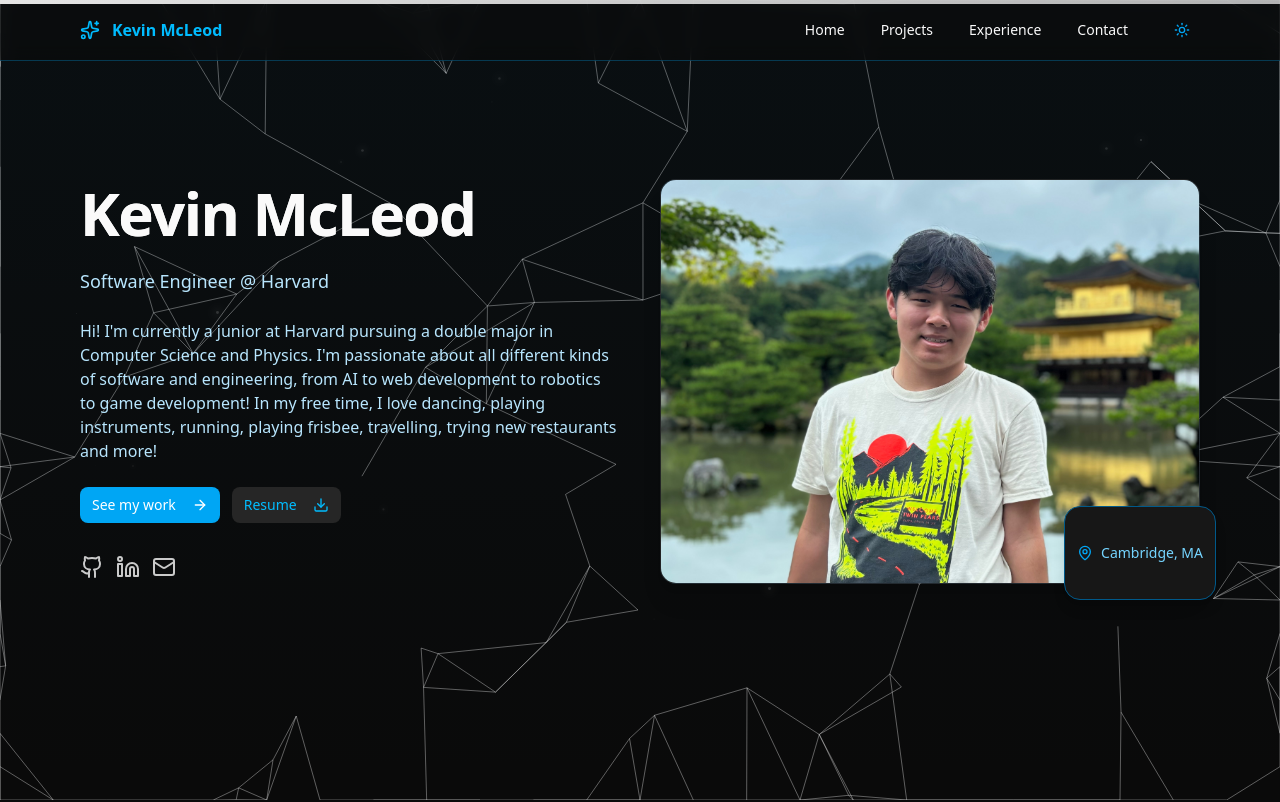
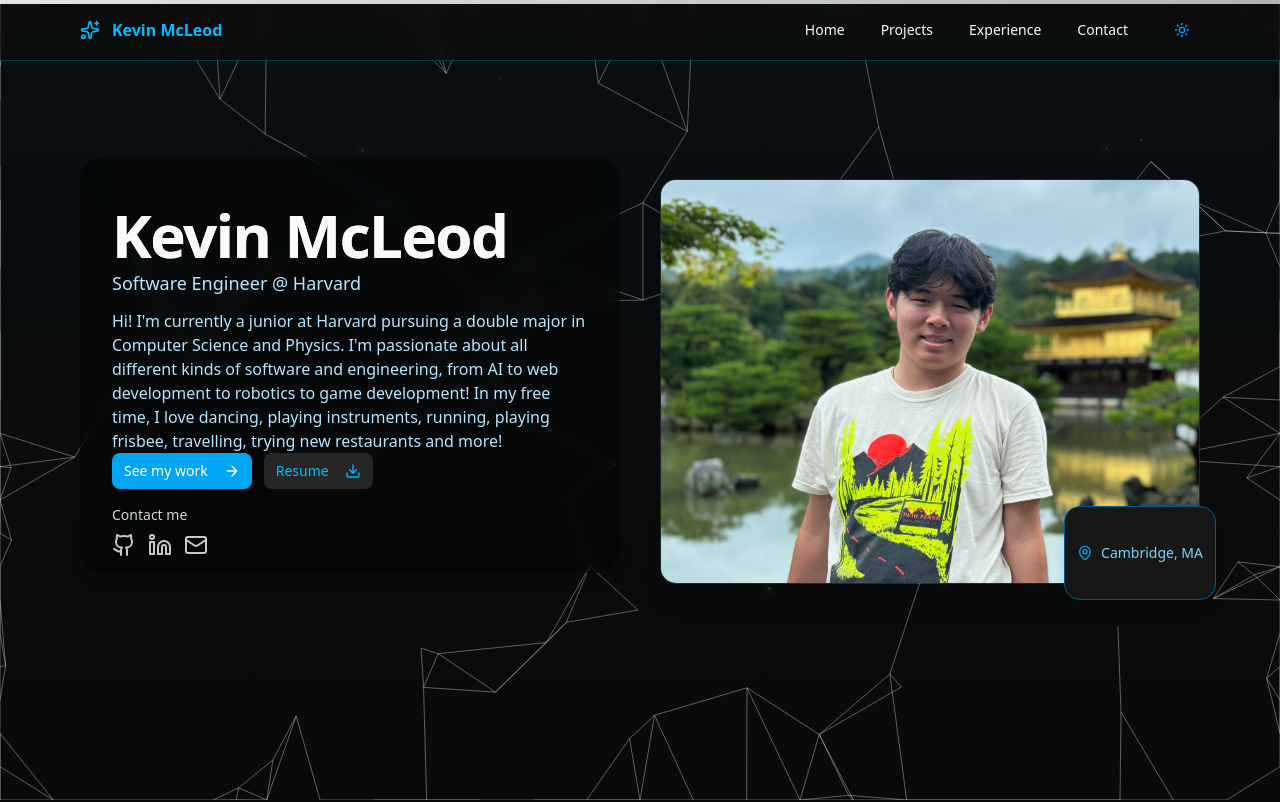
Before and after one commit to Night5kies/portfolio, a Next.js app: page / in a window 1280 px wide. Shown: the top 802 px of the page. Built offline with nearby package versions, Linux system fonts and the light colour scheme.

Commit message:
partly transparent background for hero section text

```diff
--- a/src/app/page.tsx
+++ b/src/app/page.tsx
@@ -418,13 +418,17 @@
     <section id="home" className="relative overflow-hidden h-screen flex items-center justify-center mt-[-10vh]">
       <div className="absolute inset-0 -z-10 opacity-30 dark:opacity-40 bg-gradient-to-b from-sky-100/20 to-transparent dark:from-sky-900/20"/>
       <SparkleField />
-      <div className="mx-auto max-w-6xl px-4 py-20 md:py-28 grid md:grid-cols-2 gap-10 items-center">
-        <motion.div variants={containerVariants} initial="hidden" animate="show" className="space-y-6">
-          <h1 className="text-4xl md:text-6xl font-bold tracking-tight bg-clip-text bg-[linear-gradient(90deg,theme(colors.foreground),theme(colors.primary))]">
+      <div className="mx-auto max-w-6xl px-4 py-20 md:py-28 grid md:grid-cols-2 gap-10 items-center ">
+        <motion.div variants={containerVariants} initial="hidden" animate="show" className="space-y-6 ">
+          <div className="relative">
+            {/* translucent background card behind the text */}
+            <div className="absolute inset-0 -z-10 rounded-3xl bg-white/60 dark:bg-black/40 backdrop-blur-sm shadow-lg transform -translate-y-2 md:-translate-y-4 mx-0 md:mx-0" />
+            <div className="relative px-4 py-6 md:py-8 md:px-8 rounded-2xl">
+              <h1 className="text-4xl md:text-6xl font-bold tracking-tight bg-clip-text bg-[linear-gradient(90deg,theme(colors.foreground),theme(colors.primary))]">
             {PROFILE.name}
           </h1>
-          <p className="text-lg text-sky-800 dark:text-sky-200">{PROFILE.title}</p>
-          <p className="text-sky-800 dark:text-sky-200 max-w-prose">{PROFILE.blurb}</p>
+              <p className="text-lg text-sky-800 dark:text-sky-200 mt-1">{PROFILE.title}</p>
+              <p className="text-sky-800 dark:text-sky-200 max-w-prose mt-3">{PROFILE.blurb}</p>
           <div className="flex flex-wrap gap-3">
             <Button onClick={() => document.getElementById("projects")?.scrollIntoView({ behavior: "smooth" })} className='bg-sky-500 hover:bg-sky-600 text-white'>
               See my work <ArrowRight className="ml-2 h-4 w-4"/>
@@ -433,10 +437,15 @@
               Resume <Download className="ml-2 h-4 w-4"/>
             </Button>
           </div>
-          <div className="flex items-center gap-3 pt-2">
-            <a aria-label="GitHub" href={PROFILE.social.github} target="_blank" rel="noreferrer" className="opacity-80 hover:text-sky-500"><Github/></a>
-            <a aria-label="LinkedIn" href={PROFILE.social.linkedin} target="_blank" rel="noreferrer" className="opacity-80 hover:text-sky-500"><Linkedin/></a>
-            <a aria-label="Email" href={PROFILE.social.email} className="opacity-80 hover:text-sky-500"><Mail/></a>
+              <div className="flex flex-col items-start gap-2 pt-4">
+                <div className="text-sm text-gray-700 dark:text-gray-300">Contact me</div>
+                <div className="flex items-center gap-3">
+                  <a aria-label="GitHub" href={PROFILE.social.github} target="_blank" rel="noreferrer" className="opacity-80 hover:text-sky-500"><Github/></a>
+                  <a aria-label="LinkedIn" href={PROFILE.social.linkedin} target="_blank" rel="noreferrer" className="opacity-80 hover:text-sky-500"><Linkedin/></a>
+                  <a aria-label="Email" href={PROFILE.social.email} className="opacity-80 hover:text-sky-500"><Mail/></a>
+                </div>
+              </div>
+            </div>
           </div>
         </motion.div>
         <motion.div initial={{ opacity: 0, scale: 0.95 }} whileInView={{ opacity: 1, scale: 1 }} viewport={{ once: true }} transition={{ duration: 0.6 }} className="relative">
```
